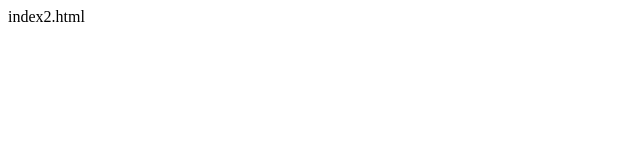
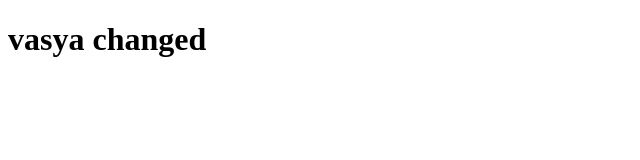
Before and after one commit to IvanGerman/CodeWars, a plain HTML site: page index2.html in a window 1280 px wide. Shown: the whole page, without its empty margins (0-640 px from the left). Drawn offline with Linux system fonts and the light colour scheme.

Commit message:
feat: vasya changed index2.html

```diff
--- a/index2.html
+++ b/index2.html
@@ -7,6 +7,6 @@
   <title>Document</title>
 </head>
 <body>
-  index2.html
+  <h1>vasya changed</h1>
 </body>
 </html>
```
